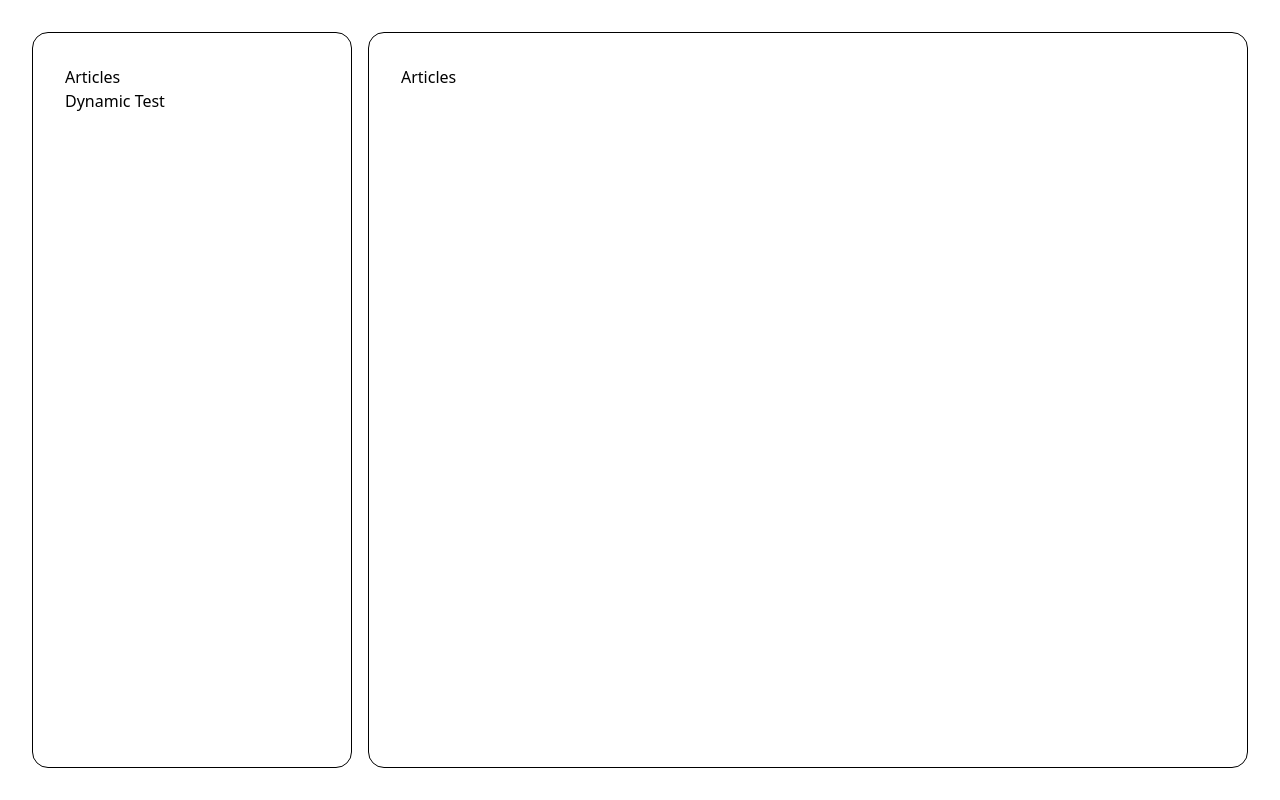
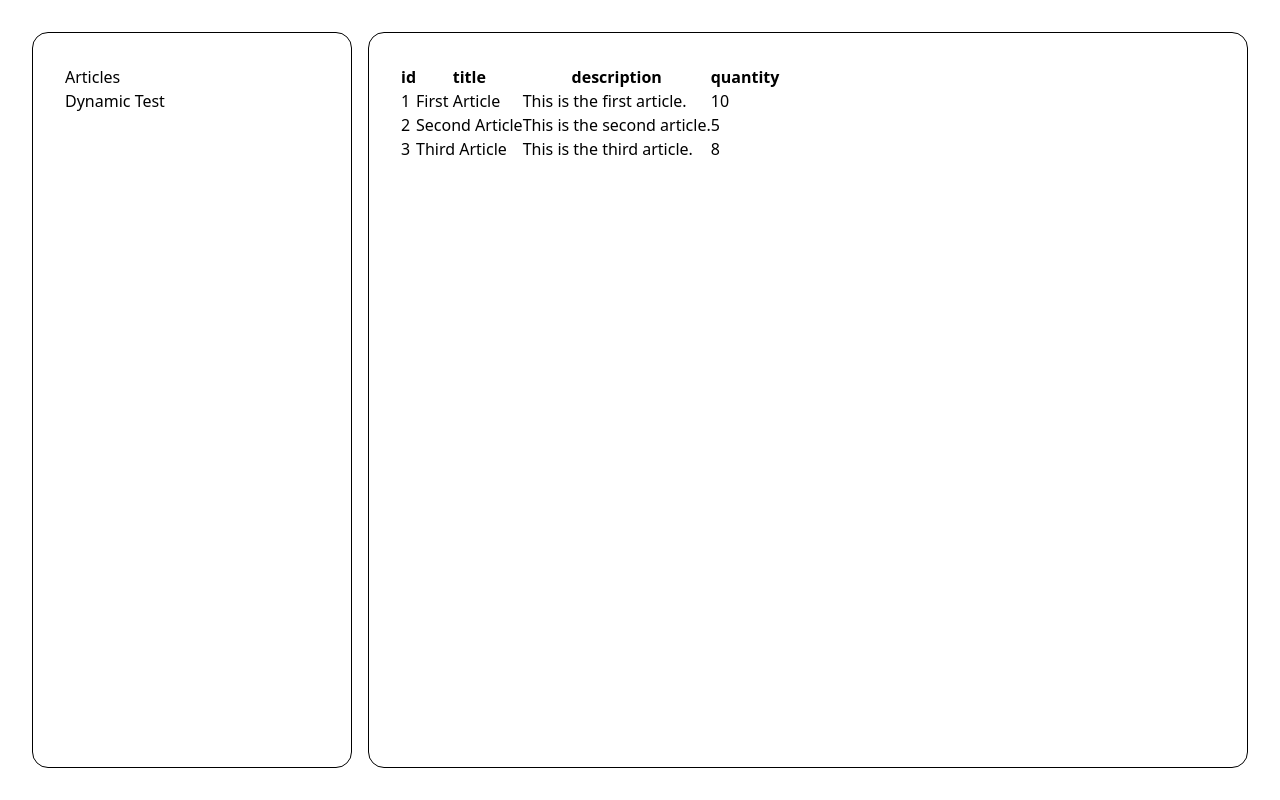
Before and after one commit to MikeG404/STOCK-MANAGEMENT-FRONTEND, a React (Vite) app: page /dashboard/articles in a window 1280 px wide. Built offline with nearby package versions, Linux system fonts and the light colour scheme.

Commit message:
Make table component with fake data

```diff
--- a/src/App.tsx
+++ b/src/App.tsx
@@ -2,6 +2,7 @@ import './App.css'
 import { Routes, Route } from 'react-router'
 import HomeRoute from './routes/Home.route'
 import DashboardRoute from './routes/Dashboard.route'
+import DashboardArticlesRoute from './routes/DashboardArticles.route'
 
 function App() {
 
@@ -10,7 +11,7 @@ function App() {
       <Routes>
         <Route path="/" element={<HomeRoute />} />
         <Route path="/dashboard/*" element={<DashboardRoute />}>
-            <Route path="articles" element={<div>Articles</div>} />
+            <Route path="articles" element={<DashboardArticlesRoute />} />
             <Route path="dynamic-test" element={<div>Dynamic Test</div>} />
         </Route>
       </Routes>
--- /dev/null
+++ b/src/components/table/Table.tsx
@@ -0,0 +1,20 @@
+
+function Table({ keys, children }) {
+
+    return (
+        <table>
+            <thead>
+                <tr>
+                    {keys.map((key) => (
+                        <th key={key}>{key}</th>
+                    ))}
+                </tr>
+            </thead>
+            <tbody>
+                { children }
+            </tbody>
+        </table>
+    );
+}
+
+export default Table;
--- /dev/null
+++ b/src/components/table/TableRow.tsx
@@ -0,0 +1,12 @@
+function TableRow({ article }) {
+  return (
+    <tr>
+      <td>{article.id}</td>
+      <td>{article.title}</td>
+      <td>{article.description}</td>
+      <td>{article.quantity}</td>
+    </tr>
+  );
+}
+
+export default TableRow;
--- /dev/null
+++ b/src/routes/DashboardArticles.route.tsx
@@ -0,0 +1,24 @@
+import Table from "../components/table/Table";
+import TableRow from "../components/table/TableRow";
+
+const data = [
+    { id: 1, title: "First Article", description: "This is the first article.", quantity: 10 },
+    { id: 2, title: "Second Article", description: "This is the second article.", quantity: 5 },
+    { id: 3, title: "Third Article", description: "This is the third article.", quantity: 8 },
+];
+
+const objectKeys = Object.keys(data[0]);
+
+function DashboardArticlesRoute() {
+    return (
+        <div>
+            <Table keys={objectKeys}>
+                {data.map((article) => (
+                    <TableRow key={article.id} article={article} />
+                ))}
+            </Table>
+        </div>
+    );
+}
+
+export default DashboardArticlesRoute;
```
